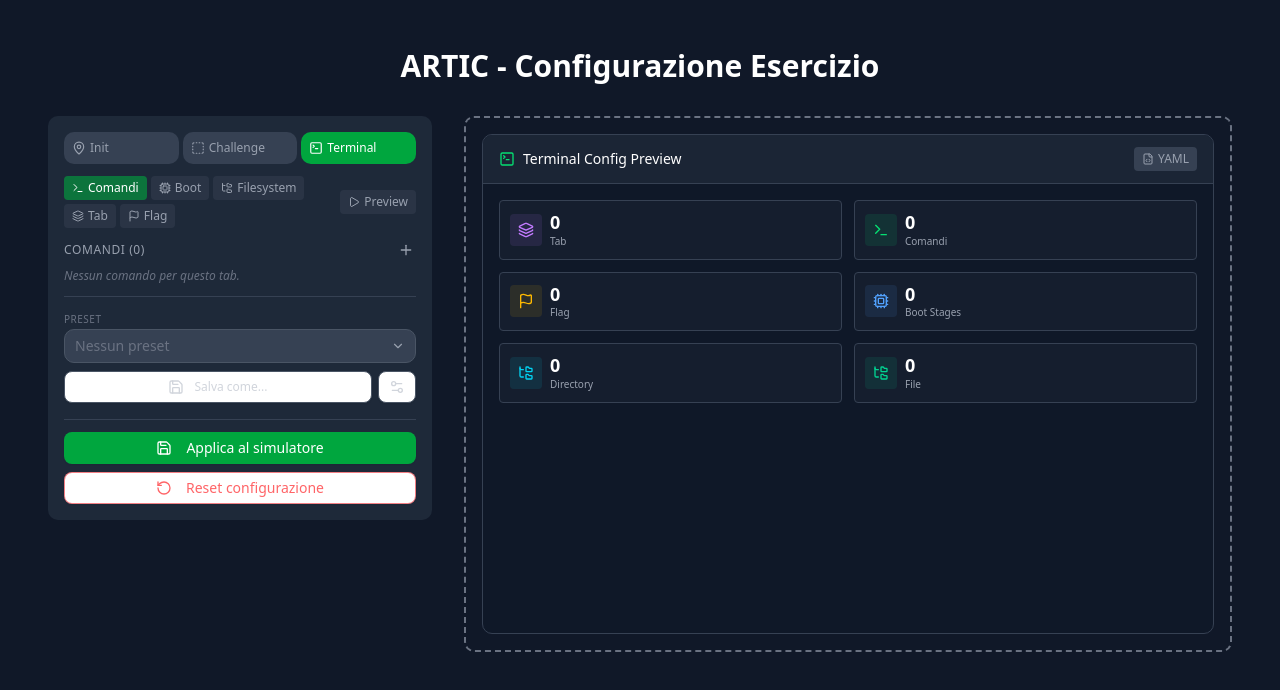
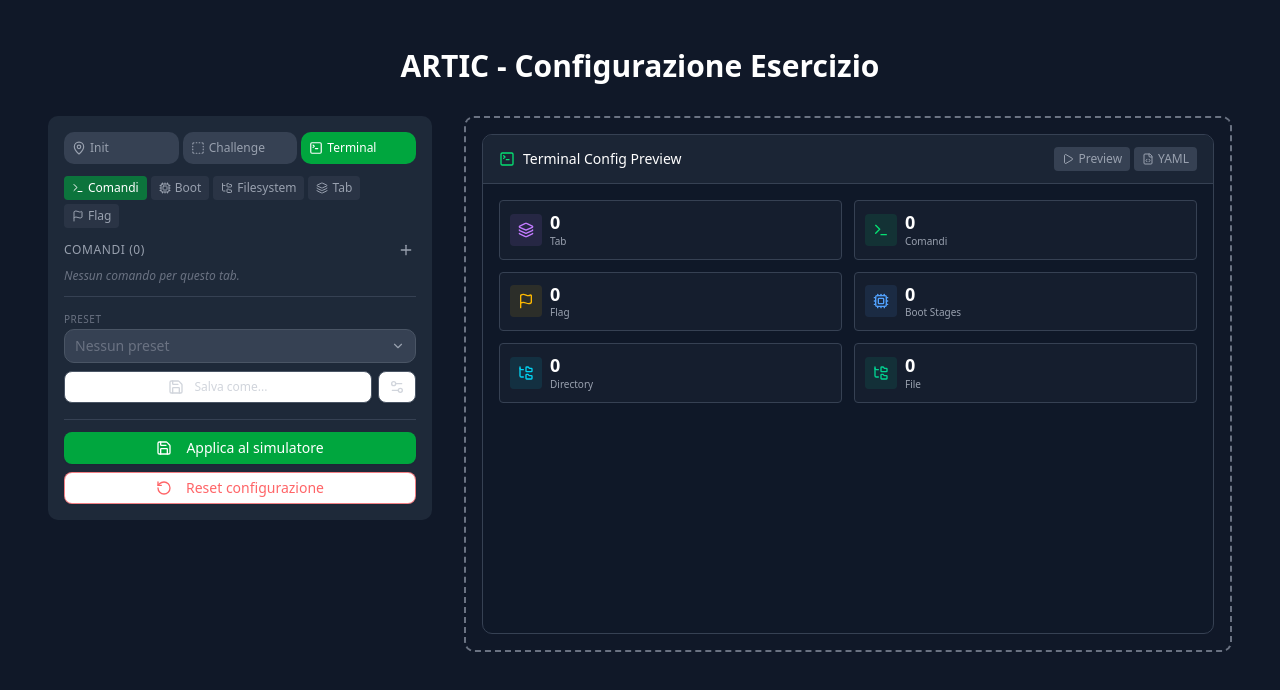
Before and after one commit to davide-leone96/pcb-ctf, a Next.js app: page /settings in a window 1280 px wide. Both pictures are taken after a click on the button "Terminal". Shown: the top 690 px of the page. Built offline with nearby package versions, Linux system fonts and the light colour scheme.

Commit message:
feat: improve terminal

```diff
--- a/src/components/features/settings/SettingsCanvas.tsx
+++ b/src/components/features/settings/SettingsCanvas.tsx
@@ -5,7 +5,7 @@ import { useRef, useState, useLayoutEffect, useEffect, useMemo, useCallback, typ
 import { useSettingsStore } from '@/store/settingsStore';
 import { useTerminalSettingsStore } from '@/store/terminalSettingsStore';
 import { cn } from '@/lib/utils';
-import { Upload, Terminal, TerminalSquare, Flag, Cpu, FolderTree, Layers, FileCode, Check, AlertTriangle, Pencil, RotateCcw } from 'lucide-react';
+import { Upload, Terminal, TerminalSquare, Flag, Cpu, FolderTree, Layers, FileCode, Check, AlertTriangle, Pencil, RotateCcw, Play, Square } from 'lucide-react';
 import yaml from 'js-yaml';
 import ComponentPopup from './ComponentPopup';
 import ObjectivePopup from './ObjectivePopup';
@@ -757,7 +757,7 @@ const SettingsCanvas = () => {
 // ============================================
 
 const TerminalConfigPreview = () => {
-  const { tabs, commands, bootStages, filesystemEntries, flagParts, completeFlag, exportAsTerminalConfig, loadFromTerminalConfig, initialized } = useTerminalSettingsStore();
+  const { tabs, commands, bootStages, filesystemEntries, flagParts, completeFlag, exportAsTerminalConfig, loadFromTerminalConfig, initialized, previewOpen, setPreviewOpen } = useTerminalSettingsStore();
   const [viewMode, setViewMode] = useState<'summary' | 'yaml'>('summary');
   const [editorContent, setEditorContent] = useState('');
   const [parseError, setParseError] = useState<string | null>(null);
@@ -851,6 +851,16 @@ const TerminalConfigPreview = () => {
           <span className="text-sm font-medium text-white">Terminal Config Preview</span>
         </div>
         <div className="flex items-center gap-1">
+          <button
+            onClick={() => setPreviewOpen(!previewOpen)}
+            className={cn(
+              'flex items-center gap-1 px-2 py-1 rounded text-xs transition-colors',
+              previewOpen ? 'bg-green-600/50 text-white' : 'bg-gray-700 text-gray-400 hover:text-white'
+            )}
+          >
+            {previewOpen ? <Square className="h-3 w-3" /> : <Play className="h-3 w-3" />}
+            Preview
+          </button>
           <button
             onClick={() => setViewMode(viewMode === 'yaml' ? 'summary' : 'yaml')}
             className={cn(
--- a/src/components/features/settings/TerminalObjectivePopup.tsx
+++ b/src/components/features/settings/TerminalObjectivePopup.tsx
@@ -14,19 +14,17 @@ interface TerminalObjectivePopupProps {
 
 const TerminalObjectivePopup = ({ objective, containerDims }: TerminalObjectivePopupProps) => {
   const { saveObjective, updateObjective, cancelObjectiveEdit } = useSettingsStore();
-  const { bootStages, flagParts } = useTerminalSettingsStore();
+  const { bootStages, flagParts, completeFlag } = useTerminalSettingsStore();
 
   const isNew = objective.instruction === '' && objective.hint === '' && objective.flagPart === '';
 
   const [instruction, setInstruction] = useState(objective.instruction);
   const [hint, setHint] = useState(objective.hint);
-  const [flagPart, setFlagPart] = useState(objective.flagPart);
   const [conditions, setConditions] = useState<BootStageCondition[]>(objective.bootStageConditions);
 
   useEffect(() => {
     setInstruction(objective.instruction);
     setHint(objective.hint);
-    setFlagPart(objective.flagPart);
     setConditions(objective.bootStageConditions);
   }, [objective]);
 
@@ -63,7 +61,7 @@ const TerminalObjectivePopup = ({ objective, containerDims }: TerminalObjectiveP
       pinLogic: 'AND' as const,
       instruction,
       hint,
-      flagPart: flagPart || 'TERMINAL',
+      flagPart: completeFlag || flagParts.map(fp => fp.part).join('') || 'TERMINAL',
       bootStageConditions: conditions,
     };
     if (isNew) {
@@ -120,16 +118,18 @@ const TerminalObjectivePopup = ({ objective, containerDims }: TerminalObjectiveP
         />
       </div>
 
-      {/* Flag Part */}
+      {/* Flag (read-only — derivata dalla config terminale) */}
       <div className="mb-3">
-        <label className="block text-xs text-gray-400 mb-1">Flag Part</label>
-        <input
-          type="text"
-          value={flagPart}
-          onChange={(e) => setFlagPart(e.target.value)}
-          placeholder="TERMINAL"
-          className="w-full bg-gray-700/50 border border-gray-600 rounded px-2 py-1.5 text-sm text-white placeholder-gray-500 focus:outline-none focus:border-green-500 transition-colors font-mono"
-        />
+        <label className="block text-xs text-gray-400 mb-1">Flag terminale</label>
+        {completeFlag || flagParts.length > 0 ? (
+          <div className="w-full bg-gray-800/60 border border-gray-700 rounded px-2 py-1.5 text-sm font-mono text-green-300 break-all">
+            {completeFlag || flagParts.map(fp => fp.part).join('')}
+          </div>
+        ) : (
+          <p className="text-xs text-gray-500 italic">
+            Nessuna flag configurata nella tab Terminale
+          </p>
+        )}
       </div>
 
       {/* Boot Stage Conditions */}
--- a/src/components/features/settings/TerminalSettingsPanel.tsx
+++ b/src/components/features/settings/TerminalSettingsPanel.tsx
@@ -8,7 +8,7 @@ import terminalConfig from '@/config/terminal.config';
 import {
   Plus, Trash2, Pencil, ChevronDown, ChevronRight, Check,
   ArrowUp, ArrowDown, Copy, Terminal, Flag, Cpu, FolderTree, Layers,
-  FileText, Folder, Code, Zap, Play, Square,
+  FileText, Folder, Code, Zap, Shield,
 } from 'lucide-react';
 import {
   AlertDialog, AlertDialogTrigger, AlertDialogContent, AlertDialogHeader,
@@ -49,8 +49,7 @@ const TerminalSettingsPanel = () => {
   return (
     <div className="space-y-3">
       {/* Section navigation */}
-      <div className="flex items-center gap-1">
-        <div className="flex flex-wrap gap-1 flex-1">
+      <div className="flex flex-wrap gap-1">
         {SECTIONS.map(({ id, label, icon: Icon }) => (
           <button
             key={id}
@@ -66,20 +65,6 @@ const TerminalSettingsPanel = () => {
             {label}
           </button>
         ))}
-        </div>
-        <button
-          onClick={() => store.setPreviewOpen(!store.previewOpen)}
-          className={cn(
-            'flex items-center gap-1 px-2 py-1 rounded text-xs transition-colors flex-shrink-0',
-            store.previewOpen
-              ? 'bg-green-700/60 text-green-300 ring-1 ring-green-600/50'
-              : 'bg-gray-700/50 text-gray-400 hover:text-gray-300'
-          )}
-          title={store.previewOpen ? 'Chiudi preview terminale' : 'Apri preview terminale'}
-        >
-          {store.previewOpen ? <Square className="h-3 w-3" /> : <Play className="h-3 w-3" />}
-          Preview
-        </button>
       </div>
 
       {/* Section content */}
@@ -183,11 +168,32 @@ const CommandItem = ({
   onEdit: () => void;
   onDelete: () => void;
   onDuplicate: () => void;
-}) => (
+}) => {
+  const isBuiltin = !!command.builtinType;
+
+  const constraintParts: string[] = [];
+  if (command.bootStages.length > 0) constraintParts.push(`boot: ${command.bootStages.join(', ')}`);
+  if (command.minArgs > 0) constraintParts.push(`min args: ${command.minArgs}`);
+  if (command.maxArgs > 0) constraintParts.push(`max args: ${command.maxArgs}`);
+  const hasConstraints = constraintParts.length > 0;
+
+  return (
     <div className="flex items-center gap-1.5 px-2 py-1.5 rounded hover:bg-gray-700/50 group">
-    <span className="text-xs font-mono truncate flex-1 text-green-300">{command.name || '<vuoto>'}</span>
+      {isBuiltin
+        ? <Cpu  className="h-2.5 w-2.5 text-blue-400 flex-shrink-0" title={`Built-in: ${command.builtinType}`} />
+        : <Code className="h-2.5 w-2.5 text-gray-500 flex-shrink-0" title="Comando custom" />
+      }
+      <span className={cn(
+        'text-xs font-mono truncate flex-1',
+        isBuiltin ? 'text-blue-300' : 'text-green-300',
+      )}>
+        {command.name || '<vuoto>'}
+      </span>
+      {hasConstraints && (
+        <Shield className="h-2.5 w-2.5 text-orange-400 flex-shrink-0" title={`Vincoli: ${constraintParts.join(' · ')}`} />
+      )}
       {command.flagUnlocks.length > 0 && (
-      <Flag className="h-2.5 w-2.5 text-amber-400 flex-shrink-0" />
+        <Flag className="h-2.5 w-2.5 text-amber-400 flex-shrink-0" title="Sblocca flag" />
       )}
       <div className="flex items-center gap-0.5 opacity-0 group-hover:opacity-100 transition-opacity flex-shrink-0">
         <button onClick={onEdit} className="text-gray-400 hover:text-white p-0.5" title="Modifica">
@@ -202,6 +208,7 @@ const CommandItem = ({
       </div>
     </div>
   );
+};
 
 // ============================================
 // FLAGS SECTION
--- a/src/data/presets/g4-mm40ww9kgk4r.json
+++ b/src/data/presets/g4-mm40ww9kgk4r.json
@@ -4,7 +4,7 @@
     "name": "g4",
     "description": "",
     "createdAt": "2026-02-26T22:17:01.016Z",
-    "updatedAt": "2026-02-28T00:46:10.497Z"
+    "updatedAt": "2026-02-28T01:20:57.835Z"
   },
   "exerciseConfig": {
     "pcbImage": "/images/preset-g4-mm40ww9kgk4r.png",
--- a/src/data/presets/index.json
+++ b/src/data/presets/index.json
@@ -11,6 +11,6 @@
     "name": "g4",
     "description": "",
     "createdAt": "2026-02-26T22:17:01.016Z",
-    "updatedAt": "2026-02-28T00:46:10.497Z"
+    "updatedAt": "2026-02-28T01:20:57.835Z"
   }
 ]
--- a/src/store/exerciseStore.ts
+++ b/src/store/exerciseStore.ts
@@ -279,12 +279,21 @@ export const useExerciseStore = create<ExerciseStore>((set, get) => ({
 
       set({ terminalDiscoveries: newDiscoveries });
 
-      // Se la discovery corrisponde all'obiettivo corrente di tipo 'terminal', completalo
+      // Completa l'obiettivo terminale corrente quando tutti i flag configurati sono stati scoperti
       const { stepMode, exerciseData: storeData, currentStepIndex, currentObjectiveIndex } = get();
       const currentStep = storeData?.steps?.[currentStepIndex];
       const currentObj = currentStep?.objectives?.[currentObjectiveIndex];
-      if (stepMode === 'active' && currentObj?.type === 'terminal' && currentObj.id === id) {
-        get()._completeCurrentObjective();
+
+      if (stepMode === 'active' && currentObj?.type === 'terminal') {
+        const requiredFlags = (currentObj.bootStageConditions ?? [])
+          .flatMap(c => c.unlockedFlags);
+
+        if (
+          requiredFlags.length > 0 &&
+          requiredFlags.every(f => newDiscoveries.includes(f))
+        ) {
+          get()._completeCurrentObjective();
+        }
       }
     }
   },
```
Also changed, not shown: 1 other file (tests, documents, lock files or other folders). Lines whose indentation alone changed are shown as unchanged.
